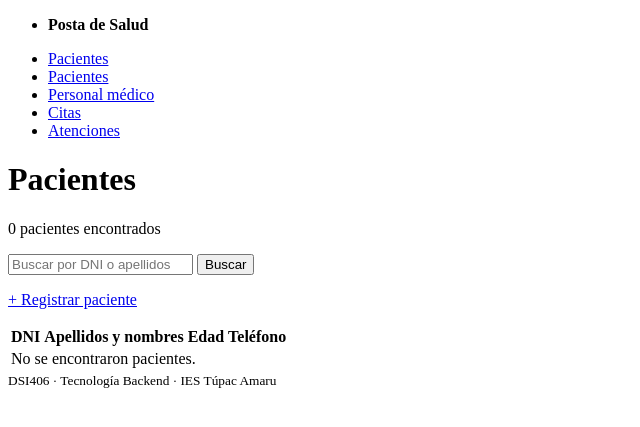
After one commit to Jholsen-Eight/posta_salud, a Laravel app: page /pacientes in a window 1280 px wide. The commit adds this page. Shown: the top 427 px of the page, without its empty margins (0-640 px from the left). Run offline with Laravel 12, Linux system fonts and the light colour scheme; data that the repository does not hold is empty.

Commit message:
feat: lista y busca pacientes con paginacion

```diff
--- /dev/null
+++ b/lang/es/pagination.php
@@ -0,0 +1,6 @@
+<?php
+
+return [
+    'previous' => '&laquo; Anterior',
+    'next'     => 'Siguiente &raquo;',
+];
--- a/resources/views/layouts/app.blade.php
+++ b/resources/views/layouts/app.blade.php
@@ -1,10 +1,11 @@
 <!DOCTYPE html>
 <html lang="es">
 <head>
-    <meta charset="UTF-8">
-    <meta name="viewport" content="width=device-width, initial-scale=1.0">
-    <title>@yield('titulo', 'Inicio') · {{ config('app.name') }}</title>
-    <link rel="stylesheet" href="https://cdn.jsdelivr.net/npm/@picocss/pico@2/css/pico.min.css">
+    <style>
+        .aviso-ok    { border-left: 6px solid #2f7d52; }
+        .aviso-error { border-left: 6px solid #b3261e; }
+        .acciones    { display: flex; gap: 1rem; align-items: center; }
+    </style>
 </head>
 <body>
     <header class="container">
@@ -21,6 +22,13 @@
     </header>
 
     <main class="container">
+        @if (session('ok'))
+            <article class="aviso-ok">{{ session('ok') }}</article>
+        @endif
+        @if (session('error'))
+            <article class="aviso-error">{{ session('error') }}</article>
+        @endif
+
         @yield('contenido')
     </main>
 
--- /dev/null
+++ b/resources/views/pacientes/index.blade.php
@@ -0,0 +1,44 @@
+@extends('layouts.app')
+
+@section('titulo', 'Pacientes')
+
+@section('contenido')
+    <hgroup>
+        <h1>Pacientes</h1>
+        <p>{{ $pacientes->total() }} pacientes encontrados</p>
+    </hgroup>
+
+    <form method="GET" action="{{ route('pacientes.index') }}" role="search">
+        <input type="search" name="buscar" value="{{ $buscar }}"
+               placeholder="Buscar por DNI o apellidos">
+        <button type="submit">Buscar</button>
+    </form>
+
+    <p>
+        <a href="{{ route('pacientes.create') }}" role="button">+ Registrar paciente</a>
+    </p>
+
+    <table>
+        <thead>
+            <tr>
+                <th>DNI</th><th>Apellidos y nombres</th><th>Edad</th>
+                <th>Teléfono</th><th></th>
+            </tr>
+        </thead>
+        <tbody>
+            @forelse ($pacientes as $paciente)
+                <tr>
+                    <td>{{ $paciente->dni }}</td>
+                    <td>{{ $paciente->apellidos }}, {{ $paciente->nombres }}</td>
+                    <td>{{ $paciente->fecha_nacimiento->age }} años</td>
+                    <td>{{ $paciente->telefono ?? '—' }}</td>
+                    <td><a href="{{ route('pacientes.show', $paciente) }}">Ver</a></td>
+                </tr>
+            @empty
+                <tr><td colspan="5">No se encontraron pacientes.</td></tr>
+            @endforelse
+        </tbody>
+    </table>
+
+    {{ $pacientes->links('pagination::simple-default') }}
+@endsection
```
